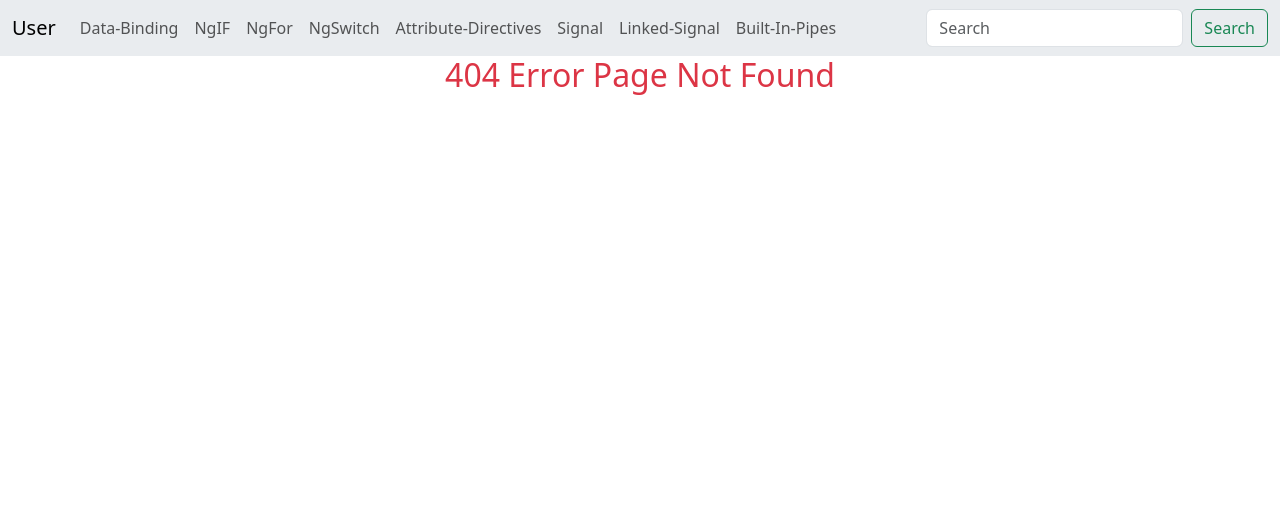
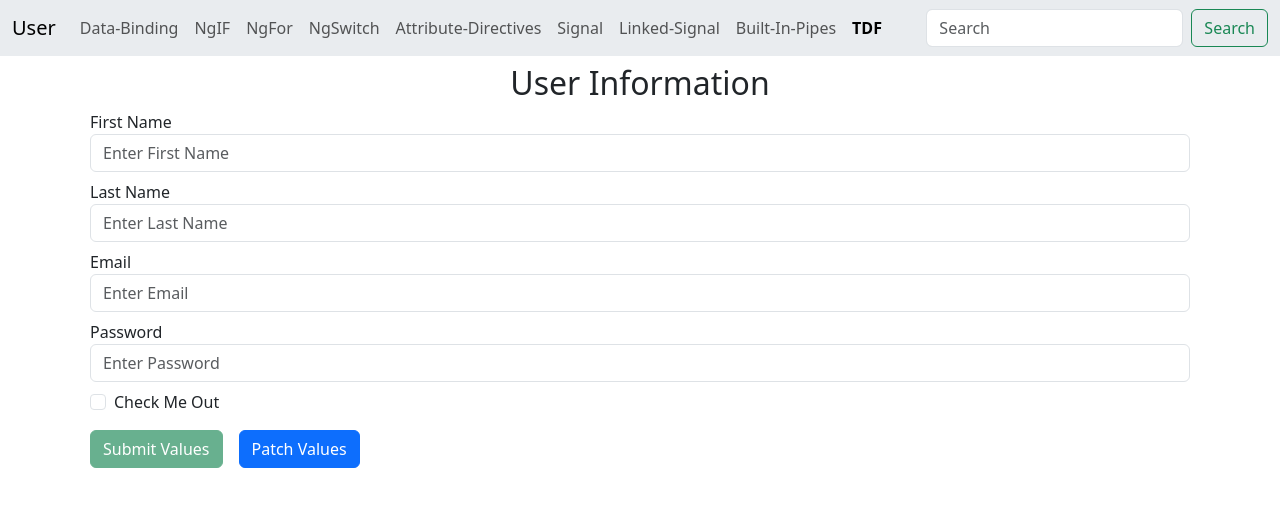
Before and after one commit to Veeresh-Abbili/Angular19-tutorial, an Angular app: page /TDF in a window 1280 px wide. Before the commit this address had no page. Shown: the top 506 px of the page. Built offline with nearby package versions, Linux system fonts and the light colour scheme.

Commit message:
Template-Driven-Form with model interface validations are implemented

```diff
--- a/src/app/app.component.html
+++ b/src/app/app.component.html
@@ -16,28 +16,33 @@
         <div class="collapse navbar-collapse" id="navbarSupportedContent">
             <ul class="navbar-nav me-auto mb-2 mb-lg-0">
                 <li class="nav-item">
-                    <a class="nav-link" aria-current="page"  routerLinkActive="active" routerLink="data-binding">Data-Binding</a>
+                    <a class="nav-link" aria-current="page" routerLinkActive="active"
+                        routerLink="data-binding">Data-Binding</a>
                 </li>
                 <li class="nav-item">
-                    <a class="nav-link"  routerLinkActive="active" routerLink="ngif">NgIF</a>
+                    <a class="nav-link" routerLinkActive="active" routerLink="ngif">NgIF</a>
                 </li>
-                 <li class="nav-item">
-                    <a class="nav-link"  routerLinkActive="active" [routerLink]="'ngfor'">NgFor</a>
+                <li class="nav-item">
+                    <a class="nav-link" routerLinkActive="active" [routerLink]="'ngfor'">NgFor</a>
                 </li>
-                 <li class="nav-item">
-                    <a class="nav-link"  routerLinkActive="active" routerLink="/ngswitch">NgSwitch</a>
+                <li class="nav-item">
+                    <a class="nav-link" routerLinkActive="active" routerLink="/ngswitch">NgSwitch</a>
                 </li>
-                 <li class="nav-item">
-                    <a class="nav-link"  routerLinkActive="active" [routerLink]="['attribute-directives',]">Attribute-Directives</a>
+                <li class="nav-item">
+                    <a class="nav-link" routerLinkActive="active"
+                        [routerLink]="['attribute-directives',]">Attribute-Directives</a>
                 </li>
                 <li class="nav-item dropdown">
-                    <a class="nav-link"  routerLinkActive="active" routerLink="signal">Signal</a>
+                    <a class="nav-link" routerLinkActive="active" routerLink="signal">Signal</a>
                 </li>
                 <li class="nav-item">
-                    <a class="nav-link"  routerLinkActive="active" routerLink="linked-signal">Linked-Signal</a>
+                    <a class="nav-link" routerLinkActive="active" routerLink="linked-signal">Linked-Signal</a>
                 </li>
-                 <li class="nav-item">
-                    <a class="nav-link"  routerLinkActive="active" routerLink="built-in-pipes">Built-In-Pipes</a>
+                <li class="nav-item">
+                    <a class="nav-link" routerLinkActive="active" routerLink="built-in-pipes">Built-In-Pipes</a>
+                </li>
+                <li class="nav-item">
+                    <a class="nav-link" routerLinkActive="active" routerLink="TDF">TDF</a>
                 </li>
             </ul>
             <form class="d-flex" role="search">
--- a/src/app/app.routes.ts
+++ b/src/app/app.routes.ts
@@ -9,6 +9,7 @@ import { SignalsComponent } from './components/signals/signals.component';
 import { LinkedSignalComponent } from './components/linked-signal/linked-signal.component';
 import { PageNotFoundComponent } from './components/page-not-found/page-not-found.component';
 import { BuiltInPipesComponent } from './components/Pipes/built-in-pipes/built-in-pipes.component';
+import { TemplateDrivenFormComponent } from './components/Forms/template-driven-form/template-driven-form.component';
 
 export const routes: Routes = [
     { path: '', component: UserComponent },
@@ -22,5 +23,7 @@ export const routes: Routes = [
     { path: 'signal', component: SignalsComponent },
     { path: 'linked-signal', component: LinkedSignalComponent },
     { path: 'built-in-pipes', component: BuiltInPipesComponent },
-    { path: '**', component: PageNotFoundComponent }
+    { path: 'TDF', component: TemplateDrivenFormComponent },
+    { path: '**', component: PageNotFoundComponent },
+
 ];
--- /dev/null
+++ b/src/app/components/Forms/template-driven-form/template-driven-form.component.html
@@ -0,0 +1,71 @@
+<div class="container">
+    <form #userForm="ngForm" (ngSubmit)="onSubmit(userForm)">
+
+        <!-- <pre>Value : {{userForm.value | json}}</pre>
+        <pre>Valid : {{userForm.valid}}</pre>        // validators required for this how it works to know
+        <pre>InValid : {{userForm.invalid}}</pre>
+        <pre>Touched : {{userForm.touched}}</pre>
+        <pre>UnTouched : {{userForm.untouched}}</pre>
+        <pre>submitted : {{userForm.submitted}}</pre> -->
+
+        <h2 class="text-center mt-2"> User Information</h2>
+
+        <div class="form-group m-2">
+            <label for="">First Name</label>
+            <input type="text" class="form-control" placeholder="Enter First Name" name="firstName" #fname="ngModel"
+                [(ngModel)]="userObject.firstName" minlength="5" required>
+            @if (fname?.dirty || fname?.touched) {
+            @if (fname?.errors?.['required']) {
+            <small class="text-danger">First Name is Required</small>
+            }
+            @if (fname?.errors?.['minlength']) {
+            <small class="text-danger">The minimum length of the Firstname should be 5</small>
+            }
+            }
+        </div>
+
+        <div class="form-group m-2">
+            <label for="">Last Name</label>
+            <input type="text" class="form-control" placeholder="Enter Last Name" name="lastName" #lname="ngModel"
+                [(ngModel)]="userObject.lastName" pattern="^[a-zA-Z]+$" maxlength="5" required>
+            @if (lname?.dirty || lname?.touched) {
+            @if (lname?.errors?.['required']) {
+            <small class="text-danger">Last Name is Required</small>
+            }
+            @if (lname?.errors?.['pattern']) {
+            <small class="text-danger">The Lastname does not match the required pattern</small>
+            }
+            }
+        </div>
+
+        <div class="form-group m-2">
+            <label for="">Email</label>
+            <input type="email" class="form-control" placeholder="Enter Email" name="email" #email="ngModel"
+                [(ngModel)]="userObject.email" email required>
+            @if (email?.dirty || email?.touched) {
+            @if (email?.errors?.['required']) {
+            <small class="text-danger">Email is Required</small>
+            }
+            @if (email?.errors?.['email']) {
+            <small class="text-danger">Please Enter a Valid Email address</small>
+            }
+            }
+        </div>
+
+        <div class="form-group m-2">
+            <label for="">Password</label>
+            <input type="password" class="form-control" placeholder="Enter Password" name="pass"
+                [(ngModel)]="userObject.pass">
+        </div>
+        <div class="form-check m-2">
+            <input type="checkbox" class="form-check-input" name="isCheck" [(ngModel)]="userObject.isCheck">
+            <label for="">Check Me Out</label>
+        </div>
+        <button class="btn btn-success m-2" [disabled]="!userForm.valid">Submit Values</button>
+        <!-- <button class="btn btn-success m-2" disabled="userForm.invalid">Submit Values</button> -->
+        <!-- <button class="btn btn-warning m-2" (click)="setValues(userForm)">Set Values</button> -->
+        <button class="btn btn-primary m-2" (click)="patchValues(userForm)">Patch Values</button>
+        <!-- <button class="btn btn-info m-2" (click)="resetValues(userForm)">Reset Values</button> -->
+    </form>
+
+</div>
--- /dev/null
+++ b/src/app/components/Forms/template-driven-form/template-driven-form.component.ts
@@ -0,0 +1,53 @@
+import { Component, OnInit } from '@angular/core';
+import { FormsModule, NgForm } from '@angular/forms';
+import { User } from '../../../models/user';
+import { JsonPipe } from '@angular/common';
+
+@Component({
+  selector: 'app-template-driven-form',
+  imports: [FormsModule],
+  templateUrl: './template-driven-form.component.html',
+  styleUrl: './template-driven-form.component.css'
+})
+export class TemplateDrivenFormComponent implements OnInit {
+  userObject: User = {};
+
+  onSubmit(userForm: NgForm) {
+    console.log(userForm.value);
+  }
+
+  ngOnInit(): void {
+    // this.userObject = {
+    //   firstName:'Veeresh',
+    //   lastName: 'Abbili',
+    //   email: 'abc@gmail',
+    //   pass: '1234',
+    //   isCheck: true
+    // }
+  }
+
+  setValues(userForm:NgForm){
+     let Obj ={
+       firstName:'Veeresh',
+       lastName:'Abbili',
+       email:'abc@gmail',
+       pass:'1234',
+       isCheck:true
+     }
+     userForm.setValue(Obj);
+  }
+
+  patchValues(userForm:NgForm){
+     let Obj = {
+      firstName:'Veeresh',
+       lastName:'Abbili',
+       email:'abc@gmail',
+     }
+     userForm.control.patchValue(Obj);
+  }
+
+  resetValues(userForm:NgForm){
+    // userForm.reset();
+    userForm.resetForm();
+  }
+}
--- /dev/null
+++ b/src/app/models/user.ts
@@ -0,0 +1,7 @@
+export interface User {
+    firstName? :string,
+    lastName? :string,
+    email? :string,
+    pass? :any,
+    isCheck? :boolean
+}
```
Also changed, not shown: src/app/components/Forms/template-driven-form/template-driven-form.component.css (added), 1 other file (tests, documents, lock files or other folders).
